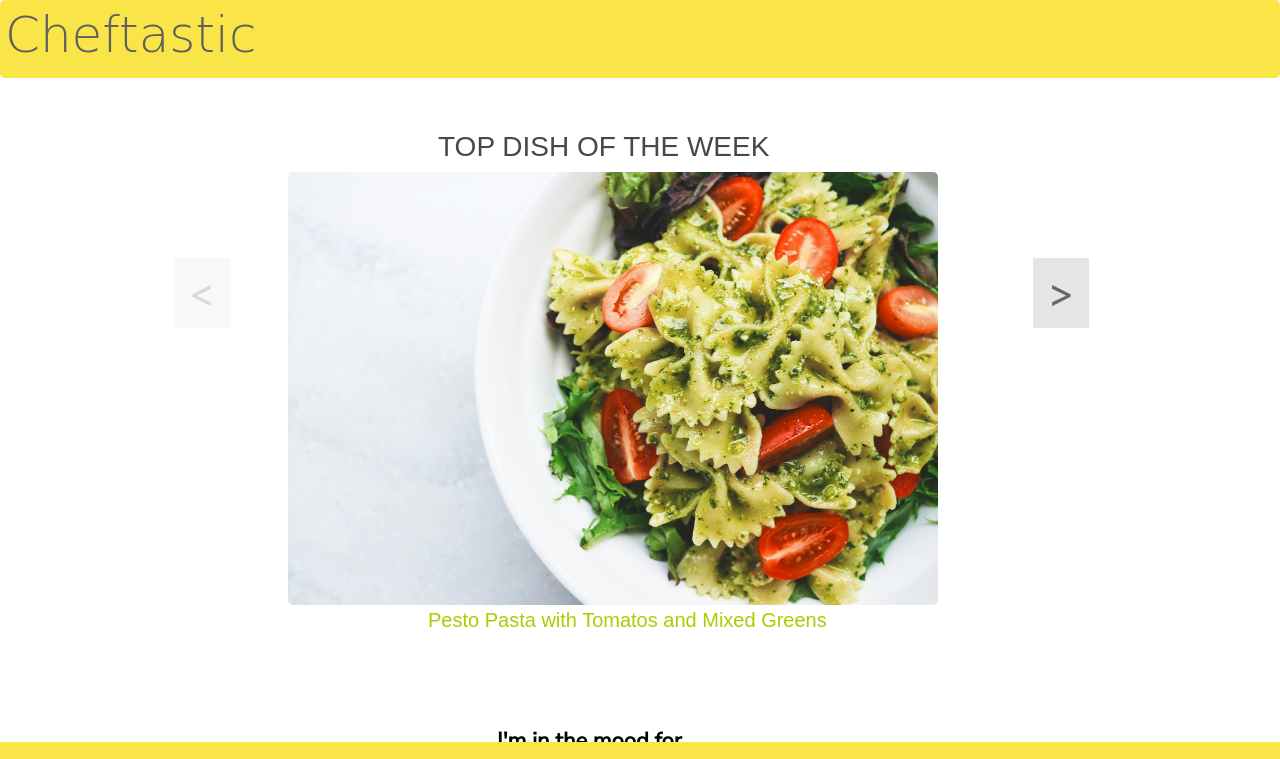
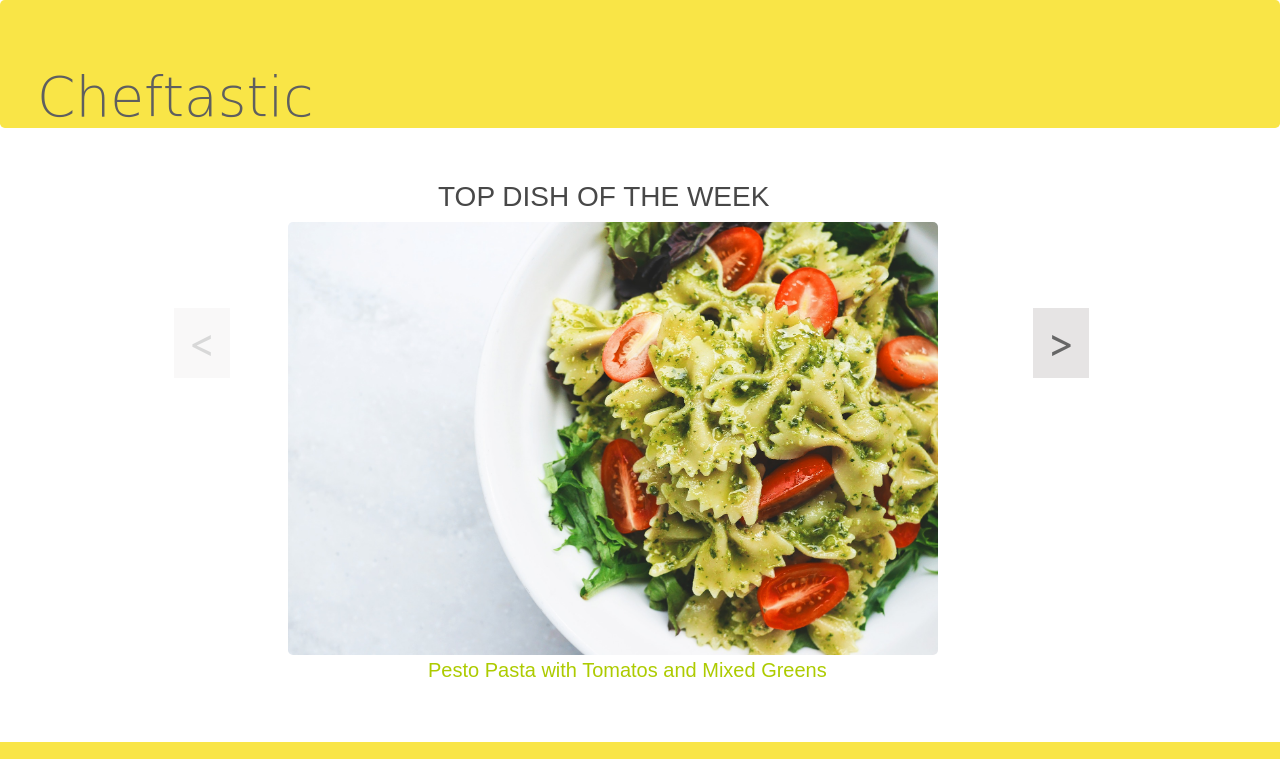
Before and after one commit to marinemekhakyan/project-1, a plain HTML site: page index.html in a window 1280 px wide. Shown: the top 759 px of the page. Drawn offline with nearby package versions, Linux system fonts and the light colour scheme; some packages are replaced by stand-ins of ours; no server answers; files whose address does not match are found by name; a web font is replaced by a local one.

Commit message:
linked jumbotron title to the home page

```diff
--- a/assets/css/style.css
+++ b/assets/css/style.css
@@ -1,9 +1,7 @@
 .jumbotron {
     background-color: #f9e547;
-    padding: 5px;
-    font-family: 'Liu Jian Mao Cao', cursive;
     margin-bottom: 0px;
-    color:	#5f5f5f;
+    height: 30px;
 }
 
 .btn {
@@ -155,3 +153,15 @@ img {
     width: 100%;
     height: 600px;
   }
+
+.title {
+    color: greenyellow;
+}
+
+#cheftastic {
+    font-family: 'Liu Jian Mao Cao', cursive;
+    color:	#5f5f5f;
+    font-size: 55px;
+    padding: 5px;
+
+}
--- a/index.html
+++ b/index.html
@@ -33,7 +33,7 @@
 <body>
   <div id="glider-images">
     <div class="jumbotron">
-      <h1 class="display-4">Cheftastic</h1>
+      <h1 class="display-4"><a href = "https://marinemekhakyan.github.io/project-1/" id = "cheftastic">Cheftastic</a></h1>
     </div>
 
     <div class="glider-contain multiple">
@@ -81,10 +81,7 @@
         <label for="user-ingredients">INGREDIENTS I HAVE:</label>
         <input type="text" class="form-control" id="user-ingredients" placeholder="Add Ingredients">
       </div>
-      <!-- <div class="form-group">
-          <label for="alergies">LIST ANY ALLERGIES YOU HAVE:</label>
-          <input type="text" class="form-control" id="alergies" placeholder="Milk, Peanuts, Wheat ... ">
-        </div> -->
+
       <p id="other-options">DIETARY RESTRICTIONS:</p>
       <div class="form-group form-check">
         <input type="checkbox" class="form-check-input" id="vegetarian">
```
Also changed, not shown: assets/javascript/glider.min.js (renamed from glider.min.js), 2 other files.
